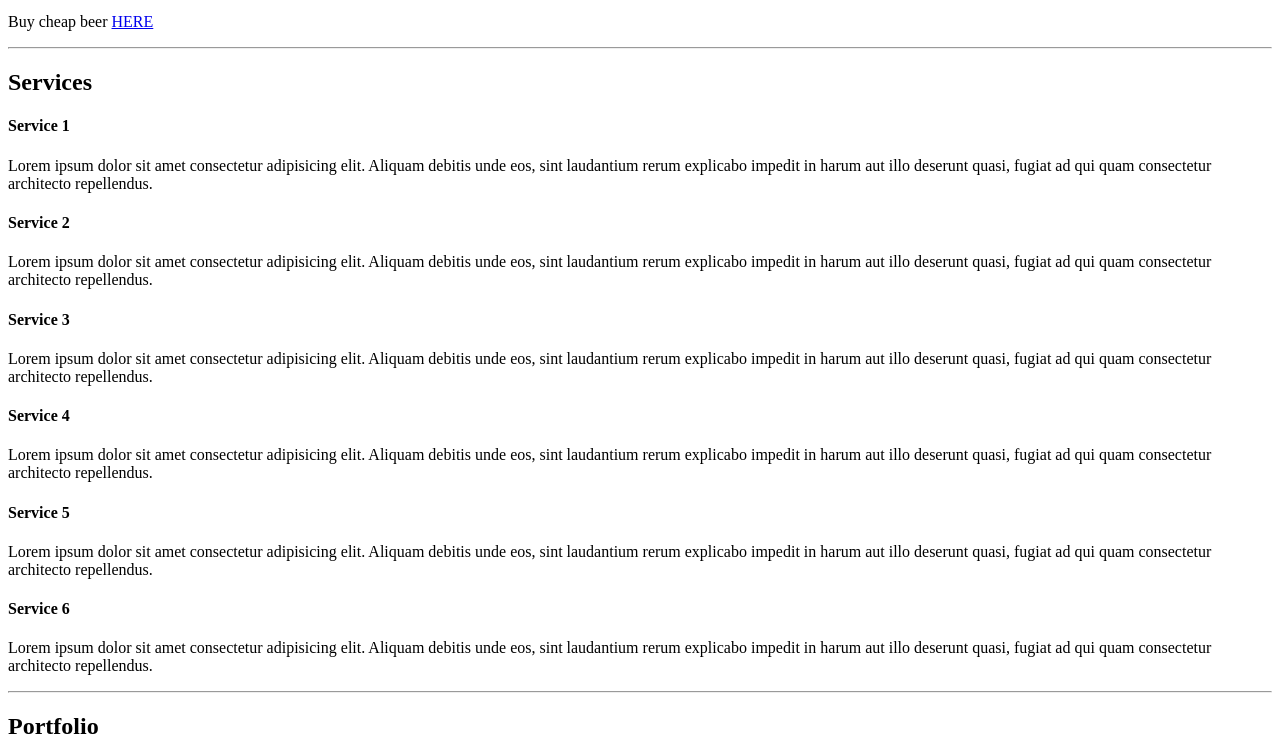
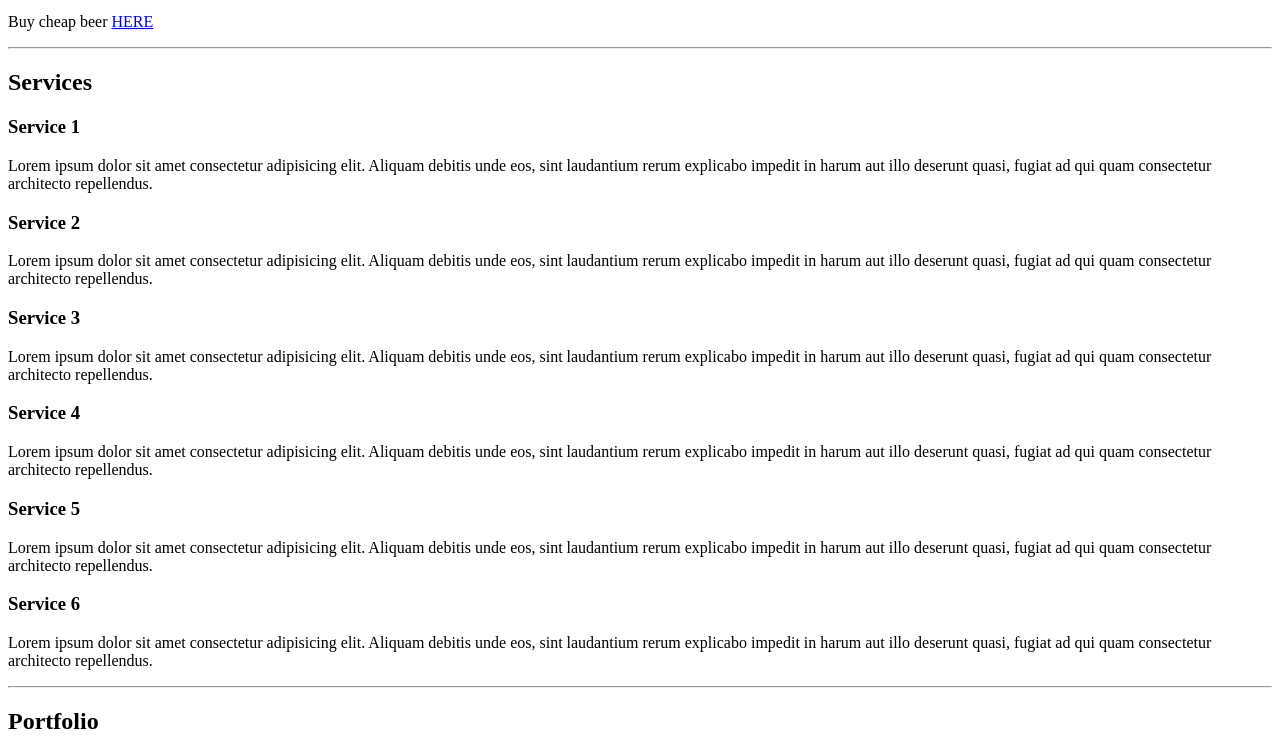
Before and after one commit to adrimachaca/lasalle-entregable1, a plain HTML site: page index.html in a window 1280 px wide. Shown: the part 713-1465 px from the top of the page. Drawn offline with Linux system fonts and the light colour scheme.

Commit message:
ultimo commit

```diff
--- a/index.html
+++ b/index.html
@@ -63,7 +63,7 @@
       <section>
         <h2>Services</h2>
         <article>
-          <h4>Service 1</h4>
+          <h3>Service 1</h3>
           <p>
             Lorem ipsum dolor sit amet consectetur adipisicing elit. Aliquam
             debitis unde eos, sint laudantium rerum explicabo impedit in harum
@@ -72,7 +72,7 @@
           </p>
         </article>
         <article>
-          <h4>Service 2</h4>
+          <h3>Service 2</h3>
           <p>
             Lorem ipsum dolor sit amet consectetur adipisicing elit. Aliquam
             debitis unde eos, sint laudantium rerum explicabo impedit in harum
@@ -81,7 +81,7 @@
           </p>
         </article>
         <article>
-          <h4>Service 3</h4>
+          <h3>Service 3</h3>
           <p>
             Lorem ipsum dolor sit amet consectetur adipisicing elit. Aliquam
             debitis unde eos, sint laudantium rerum explicabo impedit in harum
@@ -90,7 +90,7 @@
           </p>
         </article>
         <article>
-          <h4>Service 4</h4>
+          <h3>Service 4</h3>
           <p>
             Lorem ipsum dolor sit amet consectetur adipisicing elit. Aliquam
             debitis unde eos, sint laudantium rerum explicabo impedit in harum
@@ -99,7 +99,7 @@
           </p>
         </article>
         <article>
-          <h4>Service 5</h4>
+          <h3>Service 5</h3>
           <p>
             Lorem ipsum dolor sit amet consectetur adipisicing elit. Aliquam
             debitis unde eos, sint laudantium rerum explicabo impedit in harum
@@ -108,7 +108,7 @@
           </p>
         </article>
         <article>
-          <h4>Service 6</h4>
+          <h3>Service 6</h3>
           <p>
             Lorem ipsum dolor sit amet consectetur adipisicing elit. Aliquam
             debitis unde eos, sint laudantium rerum explicabo impedit in harum
@@ -120,7 +120,6 @@
       <hr />
       <section>
         <h2>Portfolio</h2>
-        <article>
         <p><strong>These are success projects created by us:</strong></p>
         <img height="150" src="/img/2.jpg" alt="Image 2" />
         <img height="150" src="/img/3.jpg" alt="Image 3" />
@@ -131,7 +130,6 @@
         <img height="150" src="/img/8.jpg" alt="Image 8" />
         <img height="150" src="/img/9.jpg" alt="Image 9" />
         <img height="150" src="/img/10.jpg" alt="Image 10" />
-        </article>
       </section>
       <hr />
       <section>
@@ -155,7 +153,7 @@
         </article>
         <article>
           <h3>Email Us</h3>
-          <form action="">
+          <form>
             <label for="name">Name*:</label>
             <input type="text" name="name" id="name" required />
             <br />
@@ -165,8 +163,8 @@
             <label for="phone">Phone:</label>
             <input type="number" name="phone" id="phone" />
             <br />
-            <label for="email">Company Name:</label>
-            <input type="text" name="email" id="email" />
+            <label for="companyName">Company Name:</label>
+            <input type="text" name="companyName" id="companyName" />
             <br />
             <label for="subject">Subject*:</label>
             <input type="text" name="subject" id="subject" required />
```
Also changed, not shown: 1 other file. Lines whose indentation alone changed are shown as unchanged.
